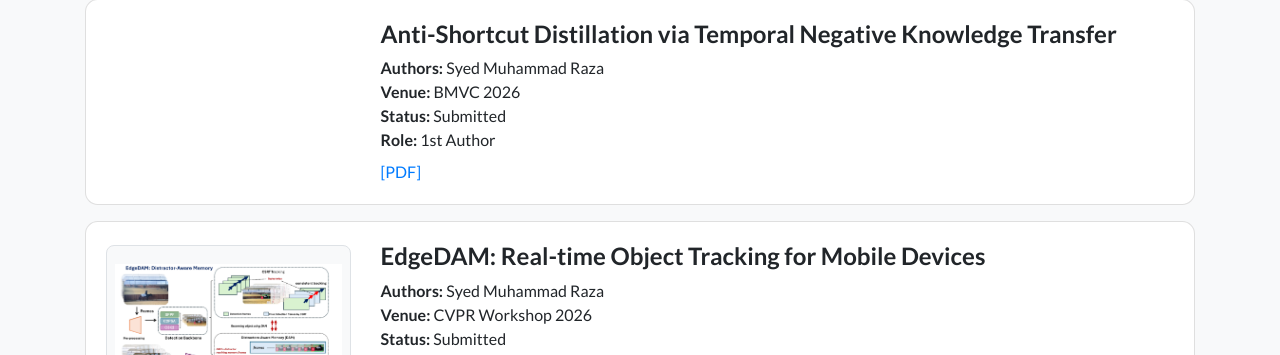
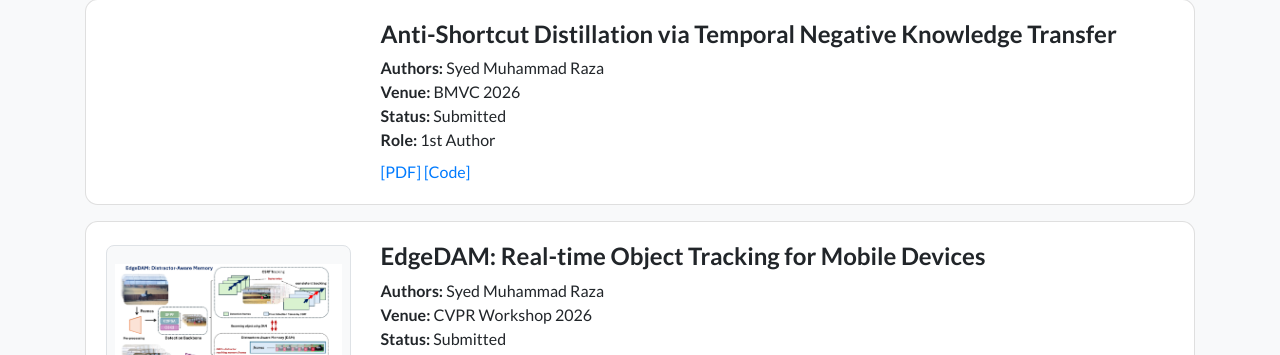
Before and after one commit to SMRaza1009/SMRaza1009.github.io, a Jekyll site: the page built from publications.html, in a window 1280 px wide and 900 px high, scrolled down 380 px. Shown: the part 98-453 px from the top of the window. Built offline with Jekyll 4.4.1, drawn with Linux system fonts in a browser that asks for light colours; nearby versions of some CDN libraries; a style sheet for code colours, icons or effects is not loaded.

Commit message:
Add [Code] link support and set ASD repo link
Render the code field as a [Code] link beside [PDF] on all publication
blocks, and link Anti-Shortcut Distillation to its GitHub repo.

Co-Authored-By: Claude Opus 4.8 (1M context) <noreply@anthropic.com>

```diff
--- a/publications.html
+++ b/publications.html
@@ -31,8 +31,11 @@ container_class: container-xl
         <div><strong>Venue:</strong> {{ pub.venue }}</div>
         <div><strong>Status:</strong> {{ pub.status }}</div>
         <div><strong>Role:</strong> {{ pub.authorship }}</div>
-        {% if pub.paper_pdf and pub.paper_pdf != "" %}
-        <div class="mt-2"><a href="{{ pub.paper_pdf | relative_url }}">[PDF]</a></div>
+        {% if pub.paper_pdf and pub.paper_pdf != "" or pub.code and pub.code != "" %}
+        <div class="mt-2">
+          {% if pub.paper_pdf and pub.paper_pdf != "" %}<a href="{{ pub.paper_pdf | relative_url }}">[PDF]</a>{% endif %}
+          {% if pub.code and pub.code != "" %}<a href="{{ pub.code }}" class="ms-2">[Code]</a>{% endif %}
+        </div>
         {% endif %}
       </div>
     </div>
@@ -57,8 +60,11 @@ container_class: container-xl
         <div><strong>Venue:</strong> {{ pub.venue }}</div>
         <div><strong>Status:</strong> {{ pub.status }}</div>
         <div><strong>Role:</strong> {{ pub.authorship }}</div>
-        {% if pub.paper_pdf and pub.paper_pdf != "" %}
-        <div class="mt-2"><a href="{{ pub.paper_pdf | relative_url }}">[PDF]</a></div>
+        {% if pub.paper_pdf and pub.paper_pdf != "" or pub.code and pub.code != "" %}
+        <div class="mt-2">
+          {% if pub.paper_pdf and pub.paper_pdf != "" %}<a href="{{ pub.paper_pdf | relative_url }}">[PDF]</a>{% endif %}
+          {% if pub.code and pub.code != "" %}<a href="{{ pub.code }}" class="ms-2">[Code]</a>{% endif %}
+        </div>
         {% endif %}
       </div>
     </div>
@@ -89,8 +95,11 @@ container_class: container-xl
         <div><strong>Venue:</strong> {{ pub.venue }}</div>
         <div><strong>Status:</strong> {{ pub.status }}</div>
         <div><strong>Role:</strong> {{ pub.authorship }}</div>
-        {% if pub.paper_pdf and pub.paper_pdf != "" %}
-        <div class="mt-2"><a href="{{ pub.paper_pdf | relative_url }}">[PDF]</a></div>
+        {% if pub.paper_pdf and pub.paper_pdf != "" or pub.code and pub.code != "" %}
+        <div class="mt-2">
+          {% if pub.paper_pdf and pub.paper_pdf != "" %}<a href="{{ pub.paper_pdf | relative_url }}">[PDF]</a>{% endif %}
+          {% if pub.code and pub.code != "" %}<a href="{{ pub.code }}" class="ms-2">[Code]</a>{% endif %}
+        </div>
         {% endif %}
       </div>
     </div>
@@ -115,8 +124,11 @@ container_class: container-xl
         <div><strong>Venue:</strong> {{ pub.venue }}</div>
         <div><strong>Status:</strong> {{ pub.status }}</div>
         <div><strong>Role:</strong> {{ pub.authorship }}</div>
-        {% if pub.paper_pdf and pub.paper_pdf != "" %}
-        <div class="mt-2"><a href="{{ pub.paper_pdf | relative_url }}">[PDF]</a></div>
+        {% if pub.paper_pdf and pub.paper_pdf != "" or pub.code and pub.code != "" %}
+        <div class="mt-2">
+          {% if pub.paper_pdf and pub.paper_pdf != "" %}<a href="{{ pub.paper_pdf | relative_url }}">[PDF]</a>{% endif %}
+          {% if pub.code and pub.code != "" %}<a href="{{ pub.code }}" class="ms-2">[Code]</a>{% endif %}
+        </div>
         {% endif %}
       </div>
     </div>
```
Also changed, not shown: _publications/2026-07-01-anti-shortcut-distillation.md (+1 -1 lines).
